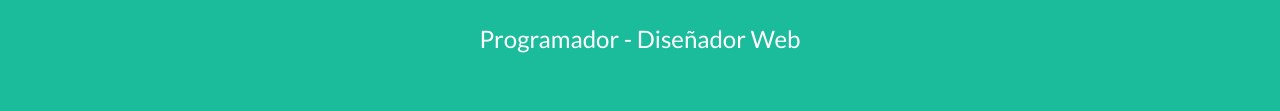
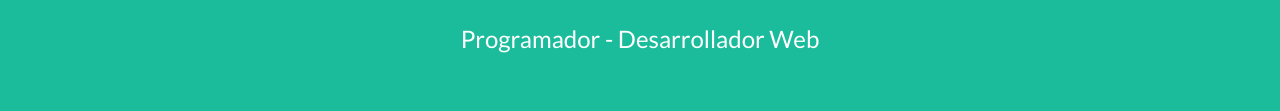
Before and after one commit to MaFa28/MaFa28.github.io, a plain HTML site: page index.html in a window 1280 px wide. Shown: the part 630-741 px from the top of the page. Drawn offline with nearby package versions, Linux system fonts and the light colour scheme.

Commit message:
modificando html4

```diff
--- a/index.html
+++ b/index.html
@@ -48,7 +48,7 @@
                     <div class="divider-custom-line"></div>
                 </div>
                 <!-- Masthead Subheading-->
-                <p class="masthead-subheading font-weight-light mb-0">Programador - Diseñador Web</p>
+                <p class="masthead-subheading font-weight-light mb-0">Programador - Desarrollador Web</p>
             </div>
         </header>
         <!-- Portfolio Section-->
```
